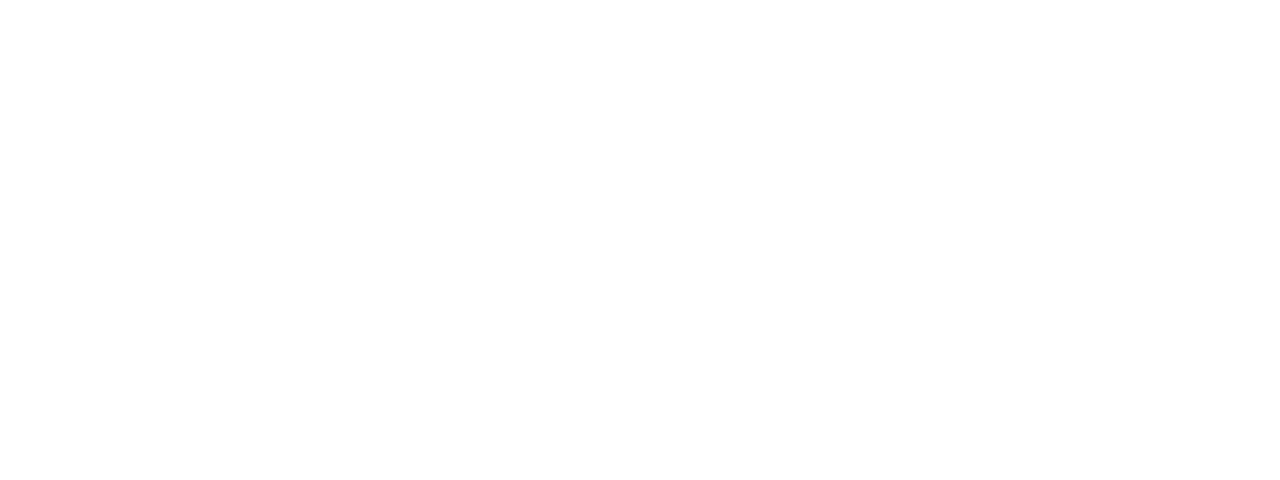
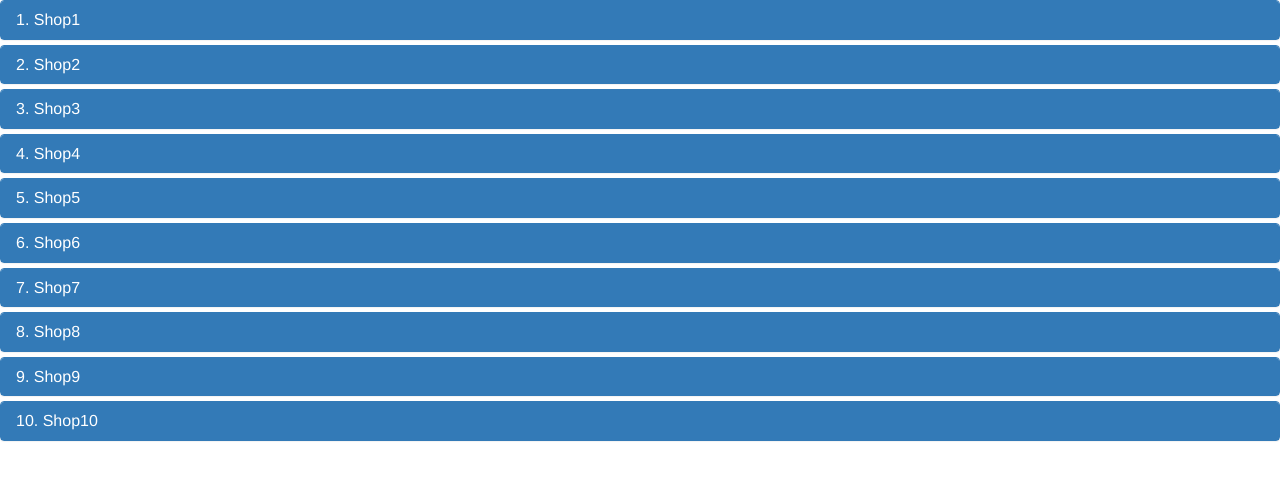
Before and after one commit to iPhaeton/lightpoint-test, a plain HTML site: page index.html in a window 1280 px wide. Drawn offline with nearby package versions, Linux system fonts and the light colour scheme.

Commit message:
Finish the shop list

```diff
--- a/index.html
+++ b/index.html
@@ -17,6 +17,8 @@
     <script src="https://maxcdn.bootstrapcdn.com/bootstrap/3.3.7/js/bootstrap.min.js"
             integrity="sha384-Tc5IQib027qvyjSMfHjOMaLkfuWVxZxUPnCJA7l2mCWNIpG9mGCD8wGNIcPD7Txa"
             crossorigin="anonymous"></script>
+
+    <link rel="stylesheet" href="shop-list.css">
 </head>
 <body>
     <script src="scripts/entities/entity.js"></script>
--- a/scripts/entities/shop.js
+++ b/scripts/entities/shop.js
@@ -15,5 +15,5 @@ class Shop extends Entity{
     addCommodity (commodity) {
         if (!this.commodities) this.commodities = new Set();
         else this.commodities.add(commodity);
-    }
+    };
 }
--- a/scripts/script.js
+++ b/scripts/script.js
@@ -22,4 +22,5 @@
     };
 
     var shopList = new ShopList(null, list);
+    shopList.render();
 })();
--- a/scripts/shopList.js
+++ b/scripts/shopList.js
@@ -3,7 +3,7 @@
 class ShopList {
     constructor (elem, list) {
         if (!elem) {
-            this.elem = $("div");
+            this.elem = $("<div></div>");
             $(document.body).append(this.elem);
         } else if (!elem.is("div")){
             throw new Error ("Unacceptable element type")
@@ -14,4 +14,32 @@ class ShopList {
         this.list = list;
     };
 
+    render () {
+        var panel = $("<div class='panel-group shop-list' id='shop-list'></div>");
+
+        for (var shop of this.list) {
+            var elem = this.listItem(shop)
+            panel.append(elem);
+            shop.elem = elem;
+        };
+
+        this.elem.append(panel);
+    };
+
+    listItem (data) {
+        return `<div class="panel panel-primary">
+                    <div class="panel-heading">
+                        <h3 class="panel-title" data-target="#panel-${data.number}" data-toggle="collapse" data-parent="#shop-list">
+                            ${data.number}. ${data.name}
+                        </h3>
+                    </div>
+                    <div class="panel-collapse collapse" id="panel-${data.number}">
+                        <div class="panel-body">
+                            <h3>${data.name}</h3>
+                            <p>Адрес: ${data.address}</p>
+                            <p>Мы работаем: ${data.hours}</p>
+                        </div>
+                    </div>
+                </div>`;
+    };
 };
--- /dev/null
+++ b/shop-list.css
@@ -0,0 +1,3 @@
+.shop-list .panel-heading:hover {
+    cursor: pointer;
+}
```
